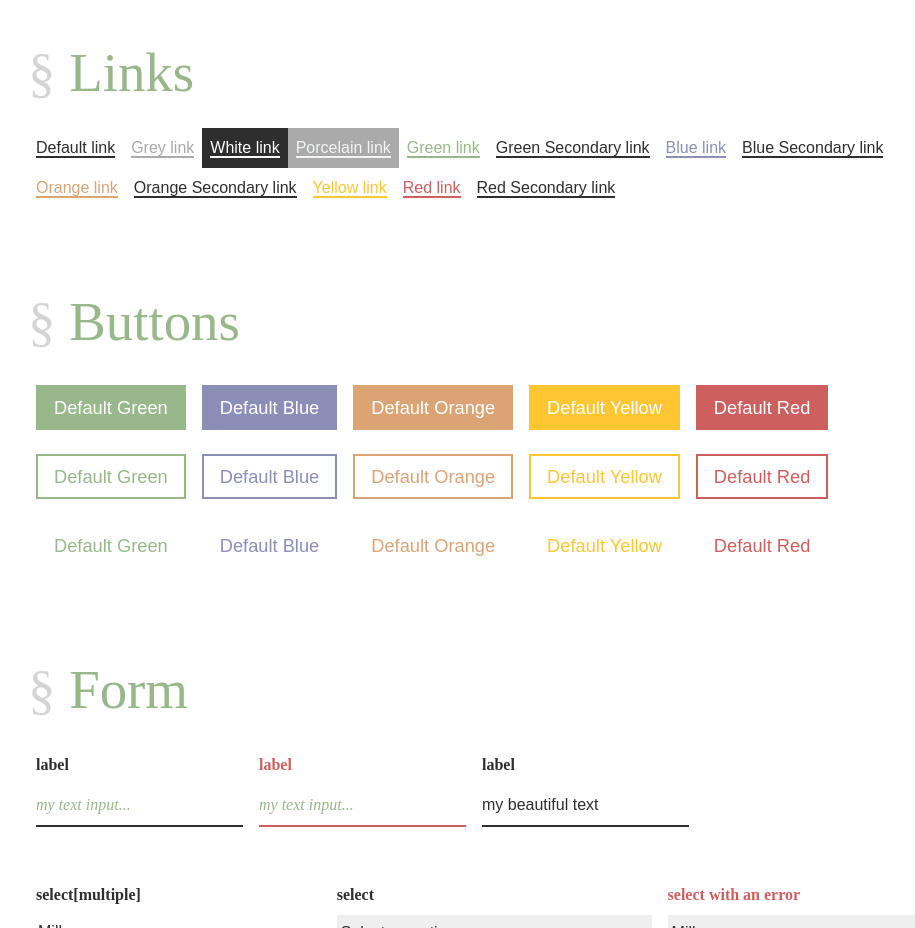
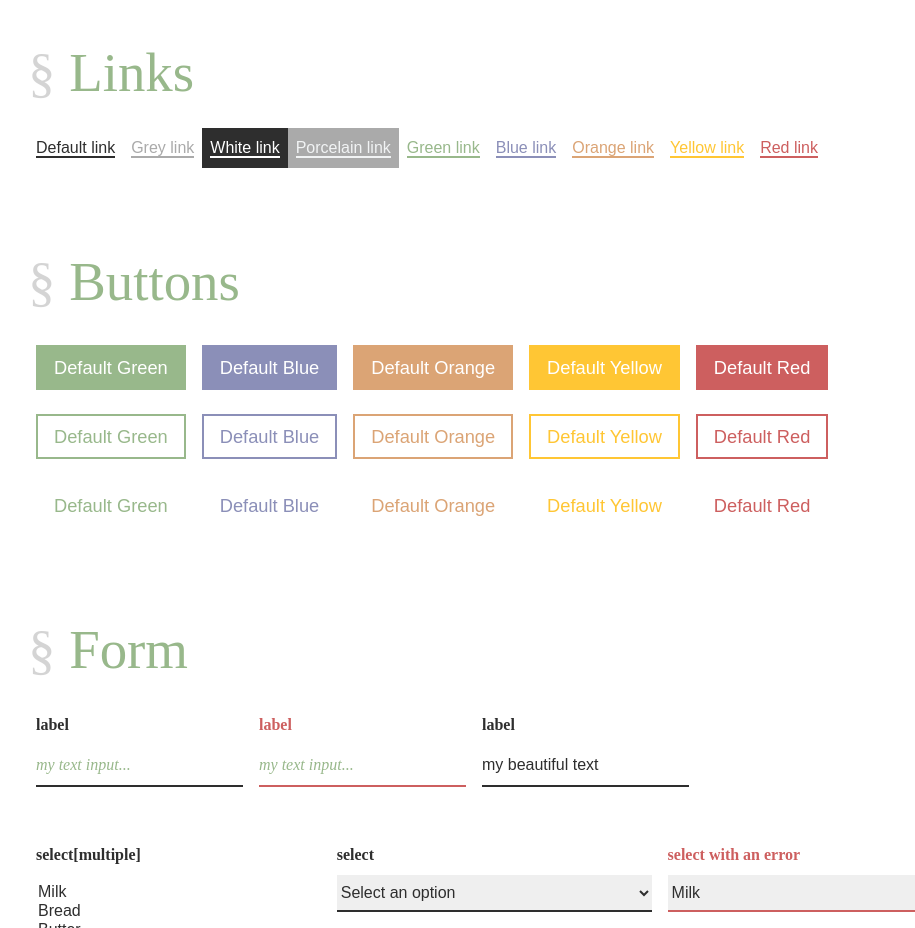
Before and after one commit to simplysuperb-dev/ui-kit, a website: page docs/index.html in a window 1280 px wide. Shown: the part 2140-3068 px from the top of the page, without its empty margins (132-1047 px from the left). Drawn offline with Linux system fonts and the light colour scheme; a web font is replaced by a local one.

Commit message:
Docs: remove unstyled link examples

```diff
--- a/docs/index.html
+++ b/docs/index.html
@@ -166,28 +166,16 @@ const myHandler = (event) => {
                     <a href="javascript: false" class="link link-green">Green link</a>
                 </div>
                 <div class="p-2">
-                    <a href="javascript: false" class="link link-green-secondary">Green Secondary link</a>
-                </div>
-                <div class="p-2">
                     <a href="javascript: false" class="link link-blue">Blue link</a>
                 </div>
                 <div class="p-2">
-                    <a href="javascript: false" class="link link-blue-secondary">Blue Secondary link</a>
-                </div>
-                <div class="p-2">
                     <a href="javascript: false" class="link link-orange">Orange link</a>
-                </div>
-                <div class="p-2">
-                    <a href="javascript: false" class="link link-orange-secondary">Orange Secondary link</a>
                 </div>
                 <div class="p-2">
                     <a href="javascript: false" class="link link-yellow">Yellow link</a>
                 </div>
                 <div class="p-2">
                     <a href="javascript: false" class="link link-red">Red link</a>
-                </div>
-                <div class="p-2">
-                    <a href="javascript: false" class="link link-red-secondary">Red Secondary link</a>
                 </div>
             </div>
         </section>
@@ -345,7 +333,8 @@ const myHandler = (event) => {
                         <label for="textarea" class="form-label">
                             Textarea
                         </label>
-                        <textarea class="form-textarea" name="textarea" id="textarea" placeholder="my amazing textarea..."></textarea>
+                        <textarea class="form-textarea" name="textarea" id="textarea"
+                            placeholder="my amazing textarea..."></textarea>
                         <p class="text-red-secondary">Your content is just too awesome...</p>
                     </div>
                 </div>
```
